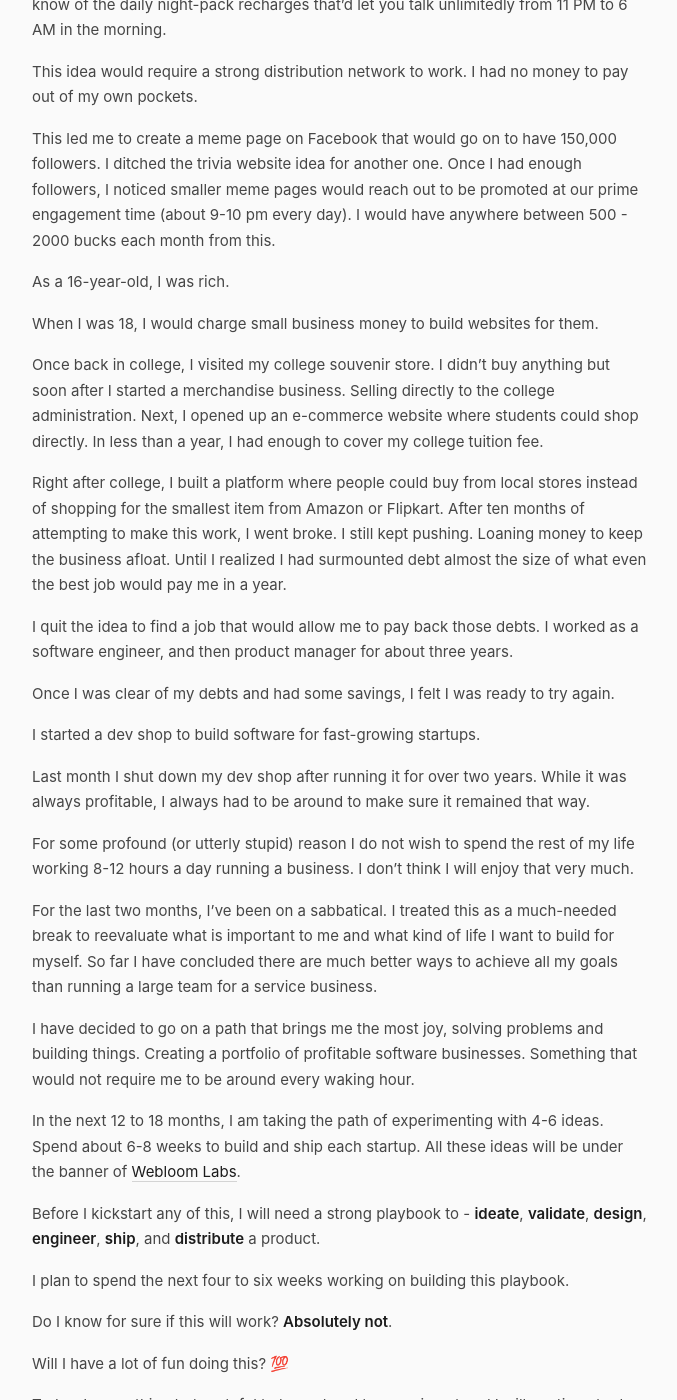
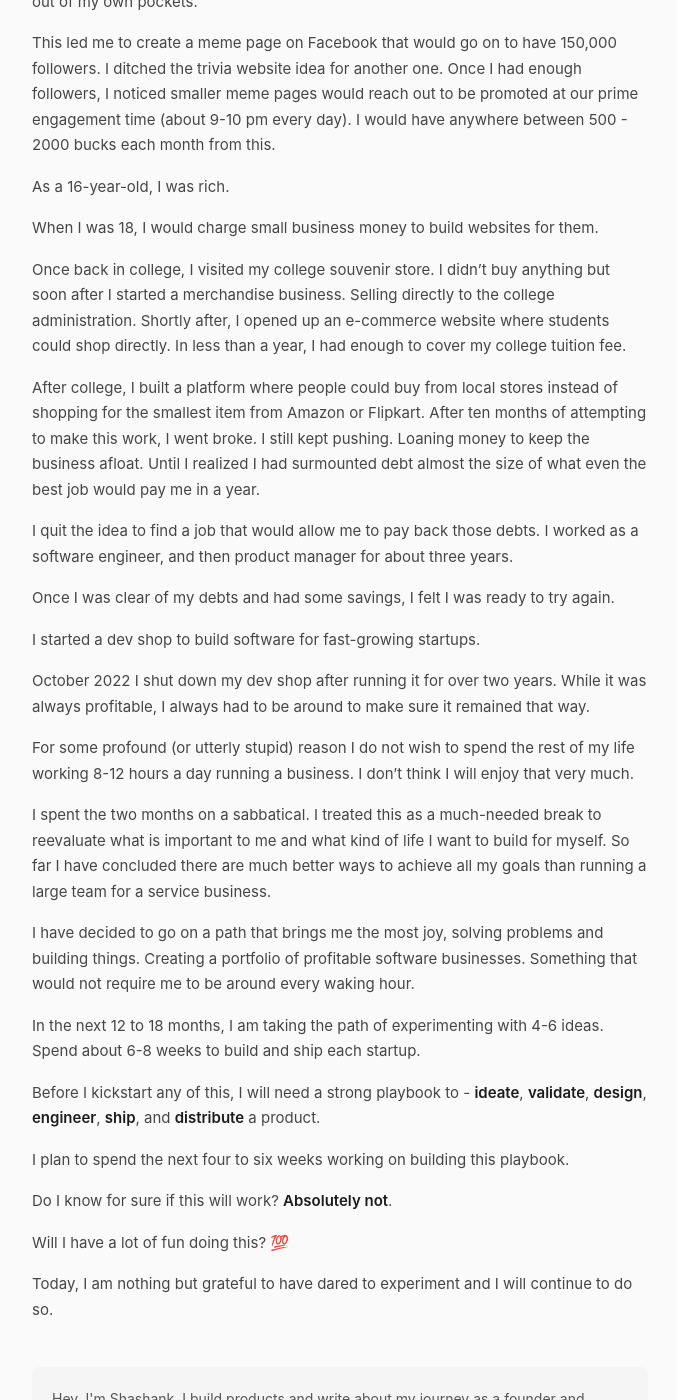
Before and after one commit to theshajha/theshajha, a Jekyll site: the page built from _posts/2022-11-16-serendepitous-experiments.md, in a window 1280 px wide and 1400 px high, scrolled down 733 px. Shown: the whole window, without its empty margins (300-977 px from the left). Built offline with Jekyll 4.4.1, drawn with Linux system fonts in a browser that asks for light colours; some of the changed text lies outside the part shown.

Commit message:
update blogs

```diff
--- a/_posts/2022-11-16-serendepitous-experiments.md
+++ b/_posts/2022-11-16-serendepitous-experiments.md
@@ -31,9 +27,9 @@
 
 When I was 18, I would charge small business money to build websites for them.
 
-Once back in college, I visited my college souvenir store. I didn't buy anything but soon after I started a merchandise business. Selling directly to the college administration. Next, I opened up an e-commerce website where students could shop directly. In less than a year, I had enough to cover my college tuition fee.
+Once back in college, I visited my college souvenir store. I didn't buy anything but soon after I started a merchandise business. Selling directly to the college administration. Shortly after, I opened up an e-commerce website where students could shop directly. In less than a year, I had enough to cover my college tuition fee.
 
-Right after college, I built a platform where people could buy from local stores instead of shopping for the smallest item from Amazon or Flipkart. After ten months of attempting to make this work, I went broke. I still kept pushing. Loaning money to keep the business afloat. Until I realized I had surmounted debt almost the size of what even the best job would pay me in a year.
+After college, I built a platform where people could buy from local stores instead of shopping for the smallest item from Amazon or Flipkart. After ten months of attempting to make this work, I went broke. I still kept pushing. Loaning money to keep the business afloat. Until I realized I had surmounted debt almost the size of what even the best job would pay me in a year.
 
 I quit the idea to find a job that would allow me to pay back those debts. I worked as a software engineer, and then product manager for about three years.
 
@@ -41,15 +37,15 @@
 
 I started a dev shop to build software for fast-growing startups.
 
-Last month I shut down my dev shop after running it for over two years. While it was always profitable, I always had to be around to make sure it remained that way.
+October 2022 I shut down my dev shop after running it for over two years. While it was always profitable, I always had to be around to make sure it remained that way.
 
 For some profound (or utterly stupid) reason I do not wish to spend the rest of my life working 8-12 hours a day running a business. I don't think I will enjoy that very much.
 
-For the last two months, I've been on a sabbatical. I treated this as a much-needed break to reevaluate what is important to me and what kind of life I want to build for myself. So far I have concluded there are much better ways to achieve all my goals than running a large team for a service business.
+I spent the two months on a sabbatical. I treated this as a much-needed break to reevaluate what is important to me and what kind of life I want to build for myself. So far I have concluded there are much better ways to achieve all my goals than running a large team for a service business.
 
 I have decided to go on a path that brings me the most joy, solving problems and building things. Creating a portfolio of profitable software businesses. Something that would not require me to be around every waking hour.
 
-In the next 12 to 18 months, I am taking the path of experimenting with 4-6 ideas. Spend about 6-8 weeks to build and ship each startup. All these ideas will be under the banner of [Webloom Labs](https://webloominc.com/labs/home?ref=theshajha.com).
+In the next 12 to 18 months, I am taking the path of experimenting with 4-6 ideas. Spend about 6-8 weeks to build and ship each startup.
 
 Before I kickstart any of this, I will need a strong playbook to - **ideate**, **validate**, **design**, **engineer**, **ship**, and **distribute** a product.
 
--- a/index.html
+++ b/index.html
@@ -384,7 +384,6 @@
     <h2 class="section-header">Writing</h2>
 
     <ul class="other-list">
-        <li><a href="pawn-companies/">PAWN Companies</a> — Building profitable, automated businesses</li>
         <li><a href="serendipitous-experiments/">Serendipitous Experiments</a> — Starting from scratch, day zero</li>
         <li><a href="i-turned-28-today/">I Turned 28 Today</a> — Life reflections and goals</li>
     </ul>
```
Also changed, not shown: other parts of _posts/2022-11-16-serendepitous-experiments.md (+0 -4 lines), _posts/2022-07-18-i-turned-28-today.md (+0 -4 lines), _posts/2024-05-31-pawn-companies.md (+0 -2 lines).
